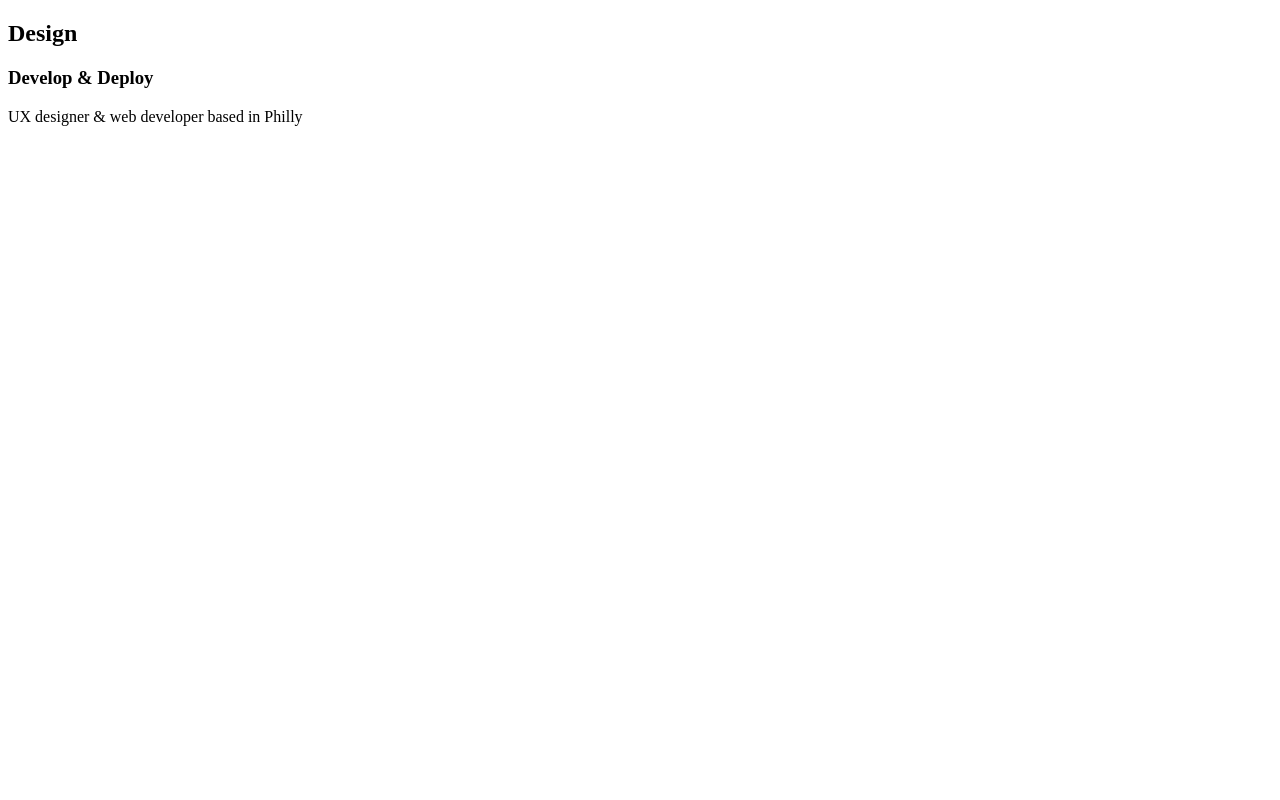
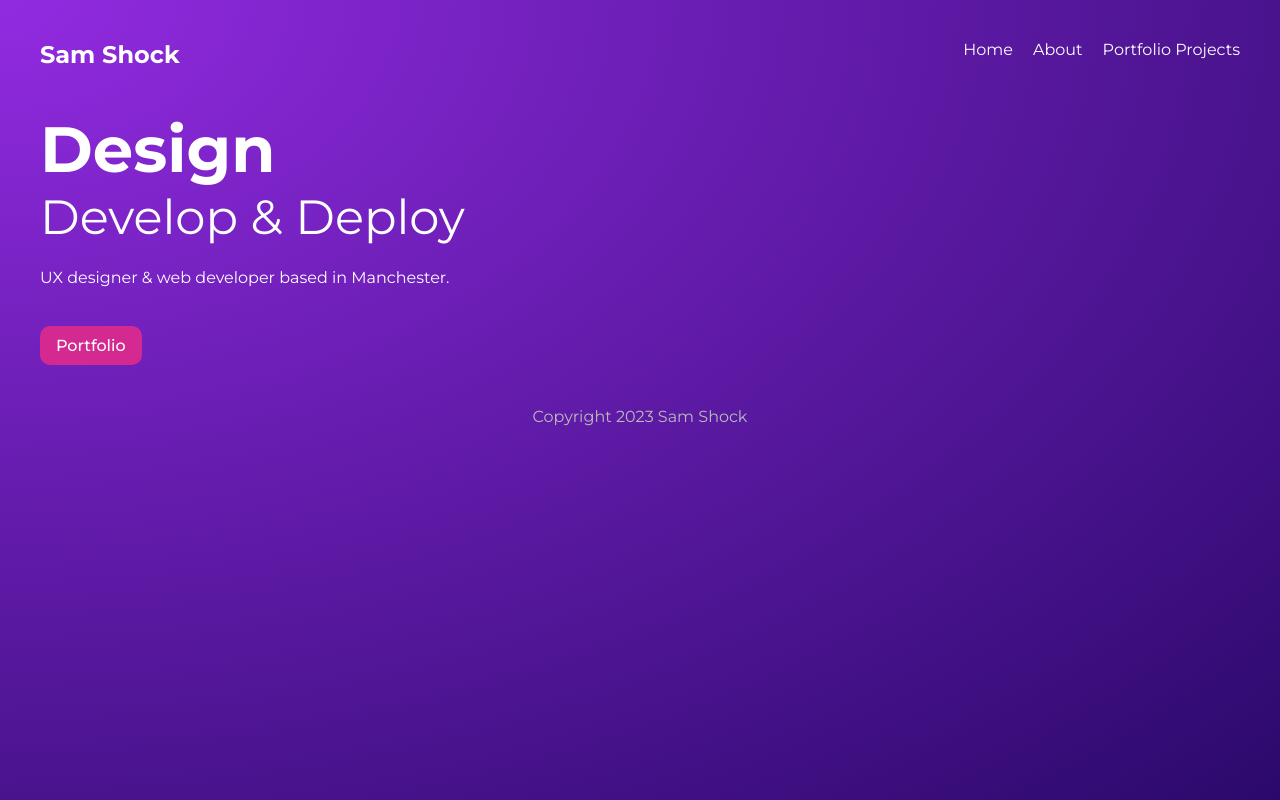
Before and after one commit to sam-shock924/Gatsby-Test-Project, a Gatsby site: page / in a window 1280 px wide. Built offline with nearby package versions, Linux system fonts and the light colour scheme; Gatsby itself is replaced by a stand-in of ours.

Commit message:
basics of test portfolio

```diff
--- /dev/null
+++ b/src/components/Layout.js
@@ -0,0 +1,15 @@
+import React from 'react';
+import Navbar from './Navbar';
+import '../styles/global.css';
+
+export default function Layout({ children }) {
+	return (
+		<div className='layout'>
+			<Navbar />
+			<div className='content'>{children}</div>
+			<footer>
+				<p>Copyright 2023 Sam Shock</p>
+			</footer>
+		</div>
+	);
+}
--- /dev/null
+++ b/src/components/Navbar.js
@@ -0,0 +1,15 @@
+import React from 'react';
+import { Link } from 'gatsby';
+
+export default function Navbar() {
+	return (
+		<nav>
+			<h1>Sam Shock</h1>
+			<div className='links'>
+				<Link to='/'>Home </Link>
+				<Link to='/about'>About </Link>
+				<Link to='/projects'>Portfolio Projects</Link>
+			</div>
+		</nav>
+	);
+}
--- a/src/pages/about.js
+++ b/src/pages/about.js
@@ -1,7 +1,9 @@
 import React from 'react';
+import Layout from '../components/Layout';
 
 export default function about() {
 	return (
+		<Layout>
 			<div>
 				<h1>About Page</h1>
 				<p>
@@ -10,5 +12,6 @@ export default function about() {
 					vitae. Blanditiis commodi illo sint recusandae impedit ad.
 				</p>
 			</div>
+		</Layout>
 	);
 }
--- a/src/pages/index.js
+++ b/src/pages/index.js
@@ -1,13 +1,21 @@
-import * as React from 'react';
+import React from 'react';
+import { Link } from 'gatsby';
+import Layout from '../components/Layout';
+import * as styles from '../styles/home.module.css';
 
 export default function Home() {
 	return (
-		<section>
-			<div>
-				<h2>Design</h2>
-				<h3>Develop & Deploy</h3>
-				<p>UX designer & web developer based in Philly</p>
-			</div>
-		</section>
+		<Layout>
+			<section className={styles.header}>
+				<div>
+					<h2>Design</h2>
+					<h3>Develop & Deploy</h3>
+					<p>UX designer & web developer based in Manchester.</p>
+					<Link className={styles.btn} to='/projects'>
+						Portfolio
+					</Link>
+				</div>
+			</section>
+		</Layout>
 	);
 }
--- a/src/pages/projects/test.js
+++ /dev/null
@@ -1,5 +0,0 @@
-import React from 'react';
-
-export default function test() {
-	return <div>test</div>;
-}
--- /dev/null
+++ b/src/styles/global.css
@@ -0,0 +1,59 @@
+@import url('https://fonts.googleapis.com/css2?family=Montserrat:wght@300;400;500;700&display=swap');
+
+* {
+    margin: 0;
+    padding: 0;
+    text-decoration: none;
+    font-family: "Montserrat";
+    color: white;
+}
+
+html,
+body {
+    min-height: 100%;
+}
+
+body {
+    background: radial-gradient(at top left, rgba(146, 43, 225, 1) 0%, rgba(43, 9, 107, 1) 100%);
+    background-repeat: no-repeat;
+}
+
+p {
+    margin: 16px auto;
+    line-height: 1.5em;
+}
+
+/* layout & nav */
+.layout {
+    max-width: 1200px;
+    margin: 0 auto;
+}
+
+nav {
+    display: grid;
+    grid-template-columns: 1fr 1fr;
+    margin: 40px auto;
+}
+
+nav .links {
+    display: inline-block;
+    text-align: right;
+}
+
+nav a {
+    display: inline-block;
+    margin-left: 20px;
+    font-weight: 400;
+    padding-bottom: 8px;
+    border-bottom: 3px solid transparent;
+}
+
+nav a:hover {
+    border-color: white;
+}
+
+footer p {
+    text-align: center;
+    color: #bbb;
+    margin: 40px auto;
+}
--- /dev/null
+++ b/src/styles/home.module.css
@@ -0,0 +1,25 @@
+.header {
+    display: grid;
+    grid-template-columns: 1fr 1fr;
+    grid-gap: 40px;
+    align-items: center;
+}
+
+.header h2 {
+    font-size: 4em;
+}
+
+.header h3 {
+    font-size: 3em;
+    font-weight: 400;
+    margin-bottom: 20px;
+}
+
+.btn {
+    display: inline-block;
+    background: #D42990;
+    padding: 10px 16px;
+    border-radius: 10px;
+    margin-top: 20px;
+    font-weight: 500;
+}
```
Also changed, not shown: README 2.md (added, +99 -0 lines), src/pages/404.js (+7 -4 lines), src/pages/projects/index.js (+8 -4 lines), src/styles/projects.module.css (added, +13 -0 lines). Lines whose indentation alone changed are shown as unchanged.
